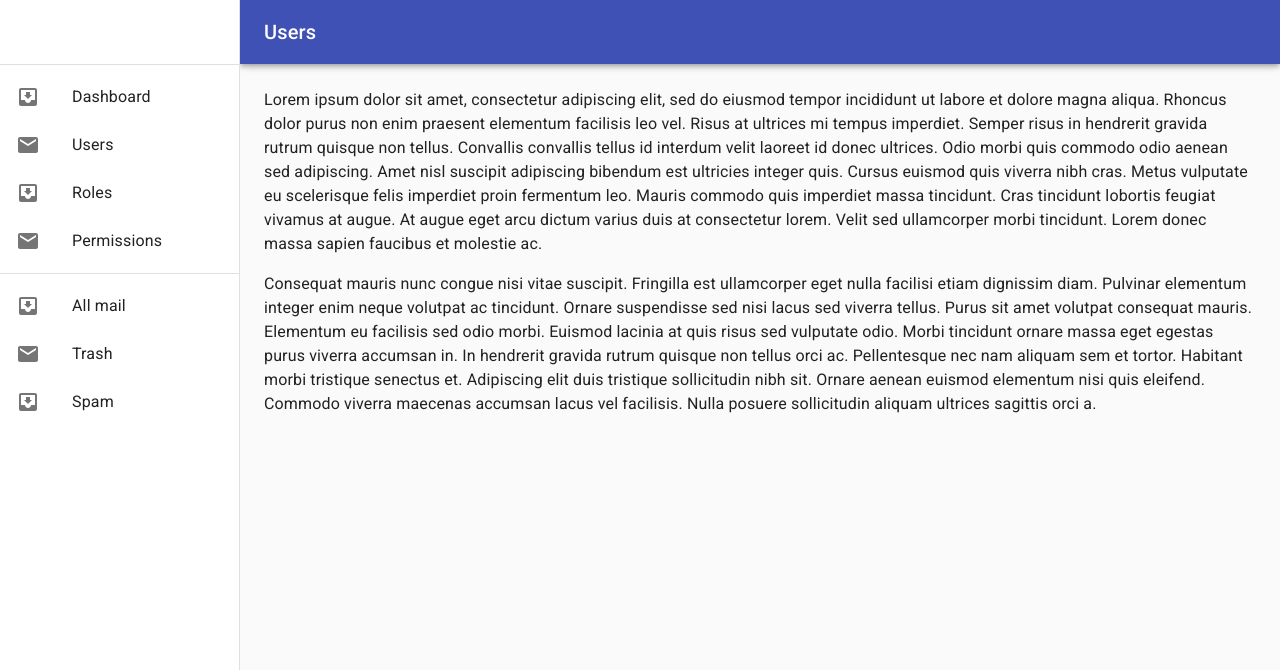
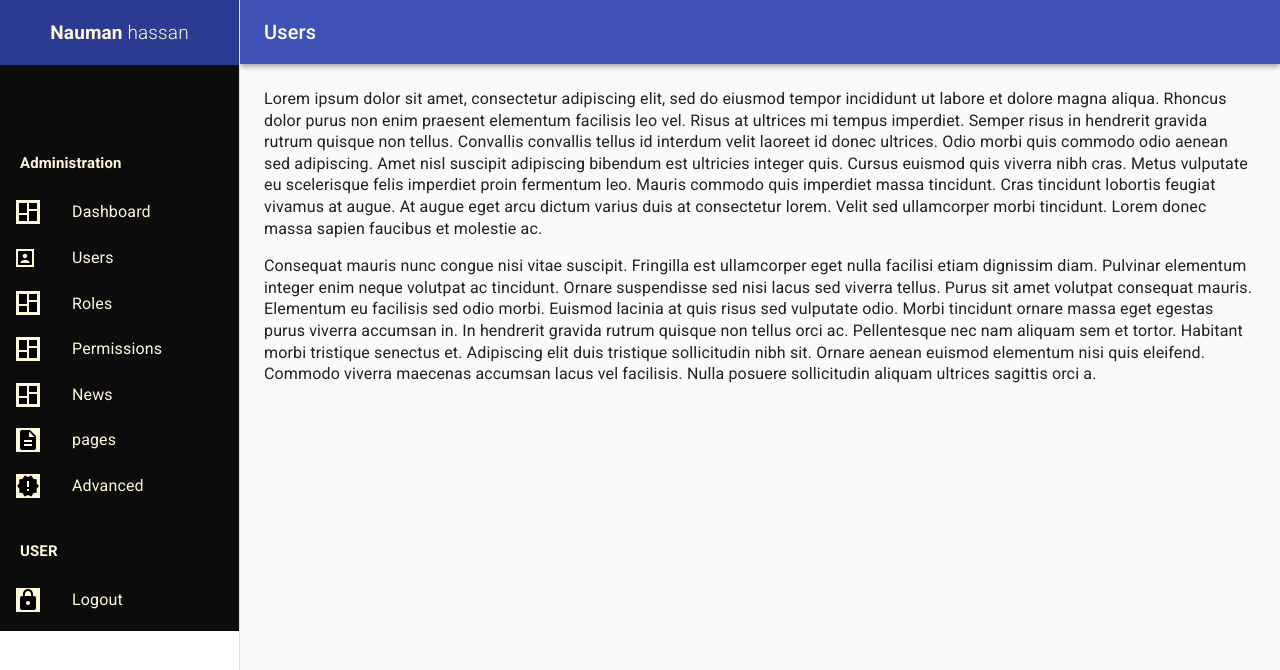
Before and after one commit to Naumanhassan307/Assignment-2, a React (Create React App) app: page / in a window 1280 px wide. Shown: the top 670 px of the page. Built offline with nearby package versions, Linux system fonts and the light colour scheme.

Commit message:
left side bar complete

```diff
--- /dev/null
+++ b/src/components/Name/Name.css
@@ -0,0 +1,12 @@
+.name-div{
+    background-color: #2b3b91 !important;
+    color: cornsilk !important;
+    /* position: sticky !important;
+    align-items: center;
+    height: 400px !important; */
+
+    /* display: flex !important;
+    position: relative !important; */
+    font-size: 19px !important;
+    text-align: center;
+}
--- /dev/null
+++ b/src/components/Name/Name.js
@@ -0,0 +1,16 @@
+
+import "./Name.css"
+
+function Name(){
+    return (
+        <div className="name-div">
+            <span>
+            <p>
+
+                <b>Nauman</b> hassan
+            </p>
+            </span>
+        </div>
+    );
+}
+export default Name;
--- /dev/null
+++ b/src/components/drawer/Dashboard.js
@@ -0,0 +1,17 @@
+
+function Dash(){
+    return (
+        <>
+            <svg
+            xmlns="http://www.w3.org/2000/svg"
+            width="24"
+            height="24"
+            viewBox="0 0 24 24"
+            style={{ backgroundColor: "cornsilk" }}
+            >
+            <path d="M3 13h8V3H3v10zm0 8h8v-6H3v6zm10 0h8V11h-8v10zm0-18v6h8V3h-8z" />
+            </svg>
+        </>
+    );
+}
+export default Dash;
--- /dev/null
+++ b/src/components/drawer/Drawer.css
@@ -0,0 +1,19 @@
+.ld{
+    background-color: rgba(0, 0, 0, 0.952) !important;
+    color: cornsilk;
+}
+.MuiTypography-body1{
+    line-height: 1.35 !important;
+}
+.tag{
+    padding-left: 20px !important;
+}
+.makeStyles-toolbar-5{
+    line-height: 0 !important;
+}
+body{
+    font-size: 0.8rem !important;
+    font-family: "Roboto", "Helvetica", "Arial", sans-serif;
+    font-weight: 100 !important;
+    letter-spacing: 0.01071em !important;
+}
--- a/src/components/drawer/Drawer.js
+++ b/src/components/drawer/Drawer.js
@@ -1,5 +1,7 @@
 
-
+import "./Drawer.css"
+import Name from "../Name/Name"
+import Dash from "../drawer/Dashboard"
 // function Drawer(){
 
 //     return(
@@ -28,6 +30,13 @@ import MenuIcon from "@material-ui/icons/Menu";
 import Toolbar from "@material-ui/core/Toolbar";
 import Typography from "@material-ui/core/Typography";
 import { makeStyles, useTheme } from "@material-ui/core/styles";
+import Role from "./roles";
+import User from "./User";
+import Per from "./permissino";
+import News from "./news";
+import Page from "./pages";
+import Adv from "./advance";
+import Logout from "./logout";
 
 const drawerWidth = 240;
 
@@ -75,11 +84,30 @@ const useStyles = makeStyles((theme) => ({
     };
 
     const drawer = (
-        <div>
+        <>
+        <Name />
+        <div className="ld">
+
             <div className={classes.toolbar} />
             <Divider />
                 <List>
-                {["Dashboard", "Users", "Roles", "Permissions"].map((text, index) => (
+                <h3 className="tag">Administration</h3>
+                    {["Dashboard", "Users", "Roles", "Permissions","News", "pages", "Advanced"].map((text, index) => (
+                        <ListItem button key={text}>
+                            <ListItemIcon>
+                            {index  === 0 ? <Dash /> : index === 1 ? <User /> : index === 2 ? <Role /> : index === 3? <Per /> : index === 4 ? <News />
+                            : index === 5 ? <Page /> :  <Adv />
+                            }
+
+                            </ListItemIcon>
+                            <ListItemText primary={text} />
+                        </ListItem>
+                    ))}
+                </List>
+            {/* <Divider />
+
+                <List>
+                    {["News", "pages", "Menu", "Advanced"].map((text, index) => (
                         <ListItem button key={text}>
                             <ListItemIcon>
                             {index % 2 === 0 ? <InboxIcon /> : <MailIcon />}
@@ -87,19 +115,21 @@ const useStyles = makeStyles((theme) => ({
                             <ListItemText primary={text} />
                         </ListItem>
                     ))}
-            </List>
+                </List> */}
             <Divider />
             <List>
-            {["All mail", "Trash", "Spam"].map((text, index) => (
+                        <h3 className="tag">USER</h3>
+                {[ "Logout"].map((text,) => (
                 <ListItem button key={text}>
                     <ListItemIcon>
-                {index % 2 === 0 ? <InboxIcon /> : <MailIcon />}
+                    <Logout />
                     </ListItemIcon>
                     <ListItemText primary={text} />
                 </ListItem>
                 ))}
             </List>
         </div>
+        </>
     );
 
     const container =
--- /dev/null
+++ b/src/components/drawer/User.js
@@ -0,0 +1,16 @@
+function User() {
+    return (
+        <>
+            <svg
+            xmlns="http://www.w3.org/2000/svg"
+            width="18"
+            height="18"
+            viewBox="0 0 18 18"
+            style={{ backgroundColor: "cornsilk" }}
+            >
+            <path d="M15 2H3c-.55 0-1 .45-1 1v12c0 .55.45 1 1 1h12c.55 0 1-.45 1-1V3c0-.55-.45-1-1-1zM9 4.75c1.24 0 2.25 1.01 2.25 2.25S10.24 9.25 9 9.25 6.75 8.24 6.75 7 7.76 4.75 9 4.75zM13.5 14h-9v-.75c0-1.5 3-2.25 4.5-2.25s4.5.75 4.5 2.25V14z" />
+            </svg>
+        </>
+    );
+}
+export default User;
--- /dev/null
+++ b/src/components/drawer/advance.js
@@ -0,0 +1,16 @@
+function Adv() {
+    return (
+        <>
+            <svg
+            xmlns="http://www.w3.org/2000/svg"
+            width="24"
+            height="24"
+            viewBox="0 0 24 24"
+            style={{ backgroundColor: "cornsilk" }}
+            >
+            <path d="M23 12l-2.44-2.78.34-3.68-3.61-.82-1.89-3.18L12 3 8.6 1.54 6.71 4.72l-3.61.81.34 3.68L1 12l2.44 2.78-.34 3.69 3.61.82 1.89 3.18L12 21l3.4 1.46 1.89-3.18 3.61-.82-.34-3.68L23 12zm-10 5h-2v-2h2v2zm0-4h-2V7h2v6z" />
+            </svg>
+        </>
+    );
+}
+export default Adv;
--- /dev/null
+++ b/src/components/drawer/logout.js
@@ -0,0 +1,18 @@
+
+
+function Logout() {
+    return (
+        <>
+        <svg
+            xmlns="http://www.w3.org/2000/svg"
+            width="24"
+            height="24"
+            viewBox="0 0 24 24"
+            style={{ backgroundColor: "cornsilk" }}
+        >
+            <path d="M18 8h-1V6c0-2.76-2.24-5-5-5S7 3.24 7 6v2H6c-1.1 0-2 .9-2 2v10c0 1.1.9 2 2 2h12c1.1 0 2-.9 2-2V10c0-1.1-.9-2-2-2zm-6 9c-1.1 0-2-.9-2-2s.9-2 2-2 2 .9 2 2-.9 2-2 2zm3.1-9H8.9V6c0-1.71 1.39-3.1 3.1-3.1 1.71 0 3.1 1.39 3.1 3.1v2z" />
+        </svg>
+        </>
+    );
+}
+export default Logout;
--- /dev/null
+++ b/src/components/drawer/news.js
@@ -0,0 +1,16 @@
+function News() {
+    return (
+        <>
+        <svg
+            xmlns="http://www.w3.org/2000/svg"
+            width="24"
+            height="24"
+            viewBox="0 0 24 24"
+            style={{ backgroundColor: "cornsilk" }}
+        >
+            <path d="M3 13h8V3H3v10zm0 8h8v-6H3v6zm10 0h8V11h-8v10zm0-18v6h8V3h-8z" />
+        </svg>
+        </>
+    );
+}
+export default News;
--- /dev/null
+++ b/src/components/drawer/pages.js
@@ -0,0 +1,16 @@
+function Page() {
+    return (
+        <>
+            <svg
+            xmlns="http://www.w3.org/2000/svg"
+            width="24"
+            height="24"
+            viewBox="0 0 24 24"
+            style={{ backgroundColor: "cornsilk" }}
+            >
+            <path d="M14 2H6c-1.1 0-1.99.9-1.99 2L4 20c0 1.1.89 2 1.99 2H18c1.1 0 2-.9 2-2V8l-6-6zm2 16H8v-2h8v2zm0-4H8v-2h8v2zm-3-5V3.5L18.5 9H13z" />
+            </svg>
+        </>
+    );
+}
+export default Page;
--- /dev/null
+++ b/src/components/drawer/permissino.js
@@ -0,0 +1,16 @@
+function Per() {
+    return (
+        <>
+        <svg
+            xmlns="http://www.w3.org/2000/svg"
+            width="24"
+            height="24"
+            viewBox="0 0 24 24"
+            style={{ backgroundColor: "cornsilk" }}
+        >
+            <path d="M3 13h8V3H3v10zm0 8h8v-6H3v6zm10 0h8V11h-8v10zm0-18v6h8V3h-8z" />
+        </svg>
+        </>
+    );
+}
+export default Per;
--- /dev/null
+++ b/src/components/drawer/roles.js
@@ -0,0 +1,16 @@
+function Role() {
+    return (
+        <>
+        <svg
+            xmlns="http://www.w3.org/2000/svg"
+            width="24"
+            height="24"
+            viewBox="0 0 24 24"
+            style={{ backgroundColor: "cornsilk" }}
+        >
+            <path d="M3 13h8V3H3v10zm0 8h8v-6H3v6zm10 0h8V11h-8v10zm0-18v6h8V3h-8z" />
+        </svg>
+        </>
+    );
+    }
+export default Role;
```
Lines whose indentation alone changed are shown as unchanged.
